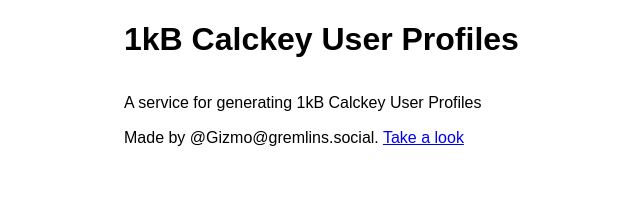
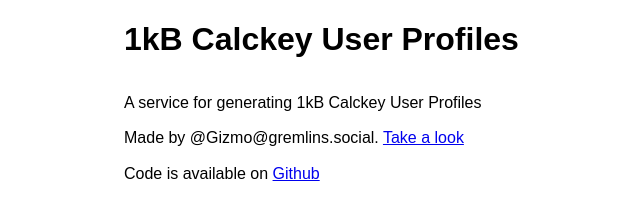
Before and after one commit to Catbuttes/1kb-profile, a website: page index.html in a window 1280 px wide. Shown: the whole page, without its empty margins (260-900 px from the left). Drawn offline with Linux system fonts and the light colour scheme.

Commit message:
Add link to github

```diff
--- a/index.html
+++ b/index.html
@@ -24,4 +24,5 @@
         <h1>1kB Calckey User Profiles</h1>
         <p>A service for generating 1kB Calckey User Profiles
         <p>Made by @Gizmo@gremlins.social. <a href='/@gizmo@gremlins.social'>Take a look</a>
+        <p>Code is available on <a href="https://github.com/Catbuttes/1kb-profile">Github</a>
     </div>
```
